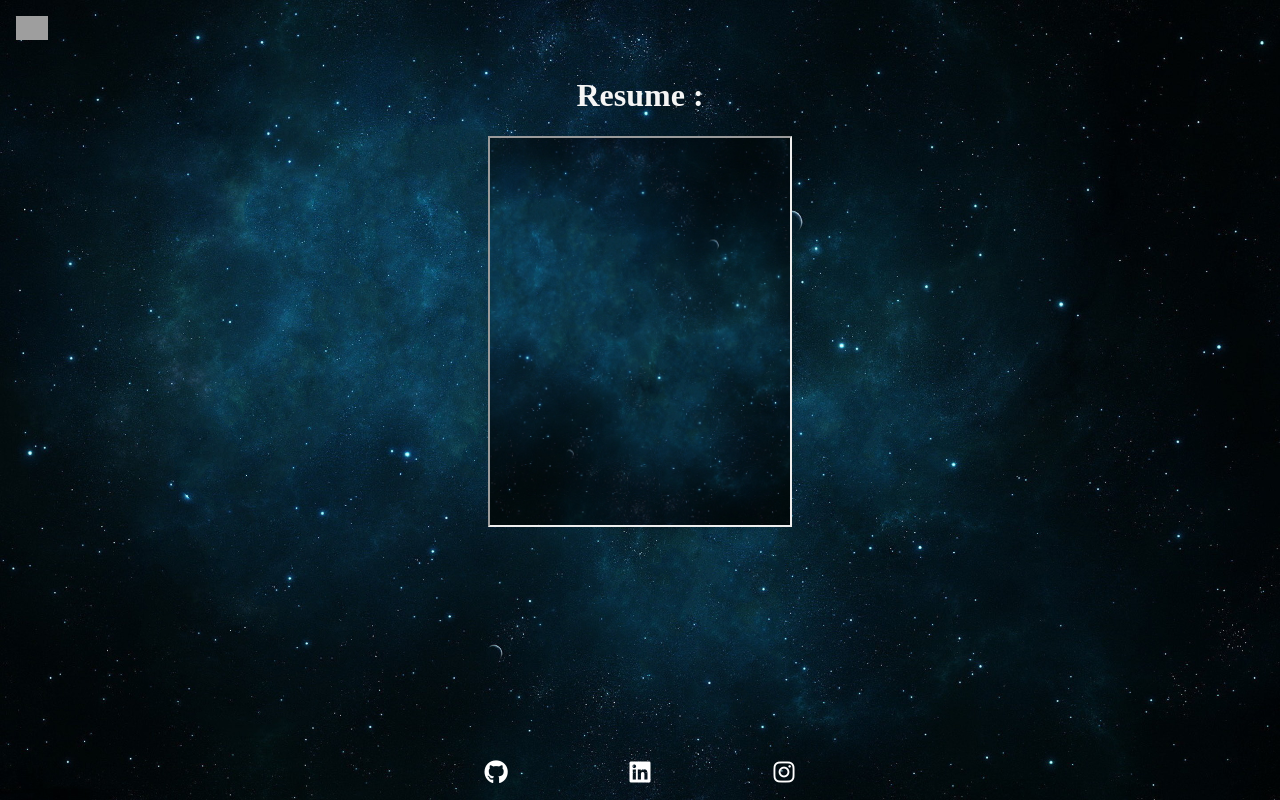
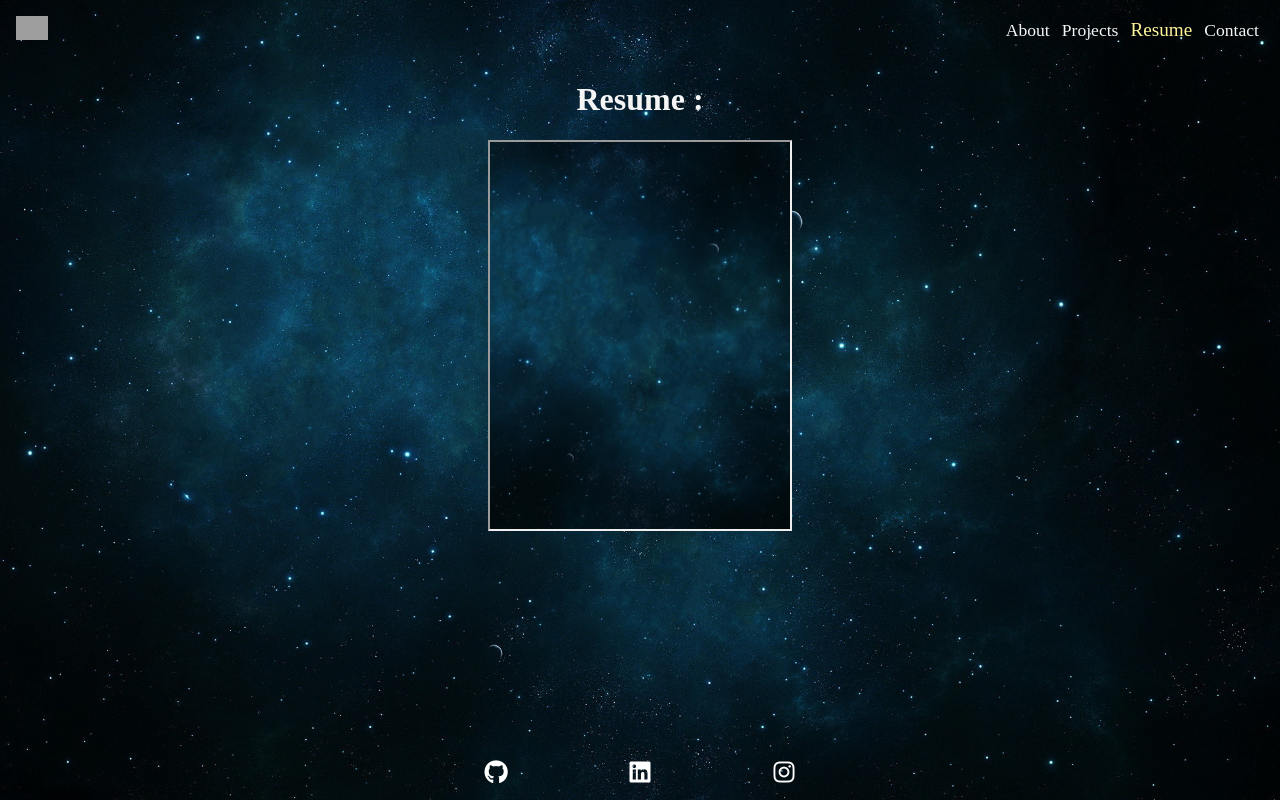
Before and after one commit to halakhellow/portfolio, a React (Create React App) app: page /resume in a window 1280 px wide. Built offline with nearby package versions, Linux system fonts and the light colour scheme; grey boxes are pictures that could not be loaded; a web font is replaced by a local one.

Commit message:
pass home prop just from HomePage to Header component so the Header can render links to other sections if not displaying the home page + add styles for the header elements

```diff
--- a/src/components/Header/Header.css
+++ b/src/components/Header/Header.css
@@ -1,5 +1,6 @@
 .Header {
   display: flex;
+  justify-content: space-between;
 }
 
 .Header img {
@@ -10,3 +11,21 @@
 .Header img:hover {
   animation: pulse 1s;
 }
+
+.Header .Header-sections {
+  display: flex;
+  align-items: center;
+  padding: 15px;
+}
+
+.Header .Header-sections a {
+  text-decoration: none;
+  color: inherit;
+  margin: 0 6px;
+  font-size: 1.1rem;
+}
+
+.Header .Header-sections a.active {
+  color: #fff498;
+  font-size: 1.2rem;
+}
--- a/src/components/Header/Header.js
+++ b/src/components/Header/Header.js
@@ -1,13 +1,33 @@
 import React from "react";
-import { Link } from "react-router-dom";
+import { Link, NavLink } from "react-router-dom";
 
 import "./Header.css";
 
-let Header = () => {
+let Header = ({ home }) => {
   return (
-    <Link to="/" className="Header">
-      <img src="https://img.icons8.com/ios/50/ffffff/home--v4.png" />
-    </Link>
+    <div className="Header">
+      <Link to="/">
+        <img src="https://img.icons8.com/ios/50/ffffff/home--v4.png" />
+      </Link>
+      {home ? (
+        ""
+      ) : (
+        <div className="Header-sections">
+          <NavLink to="/about" activeClassName="active">
+            About
+          </NavLink>
+          <NavLink to="/projects" activeClassName="active">
+            Projects
+          </NavLink>
+          <NavLink to="/resume" activeClassName="active">
+            Resume
+          </NavLink>
+          <NavLink to="/contact" activeClassName="active">
+            Contact
+          </NavLink>
+        </div>
+      )}
+    </div>
   );
 };
 
--- a/src/pages/HomePage/HomePage.js
+++ b/src/pages/HomePage/HomePage.js
@@ -9,7 +9,7 @@ import "./HomePage.css";
 let HomePage = () => {
   return (
     <div className="HomePage">
-      <Header />
+      <Header home />
       <h1 className="HomePage-title">
         Hey, It's <span>Hala Alkhellow</span>
       </h1>
```
